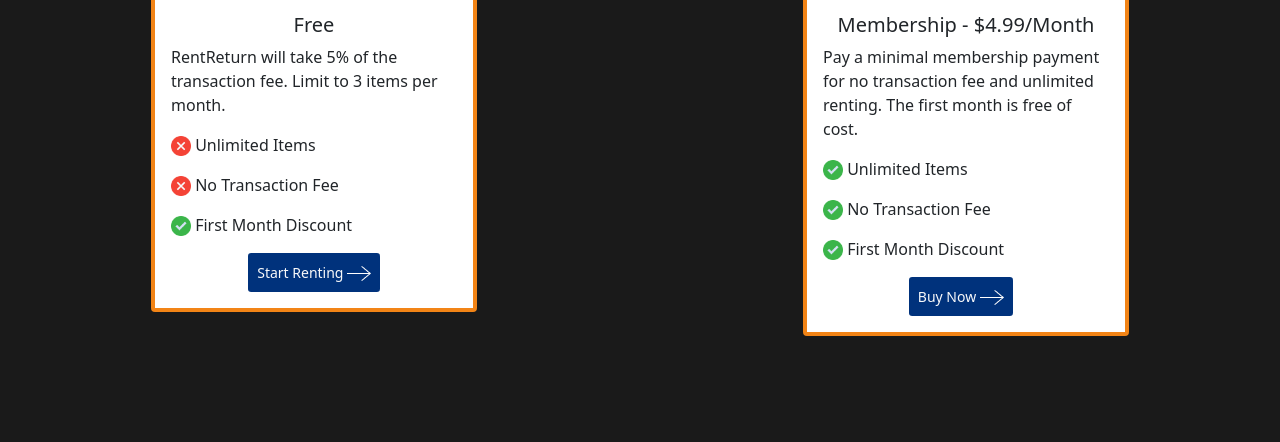
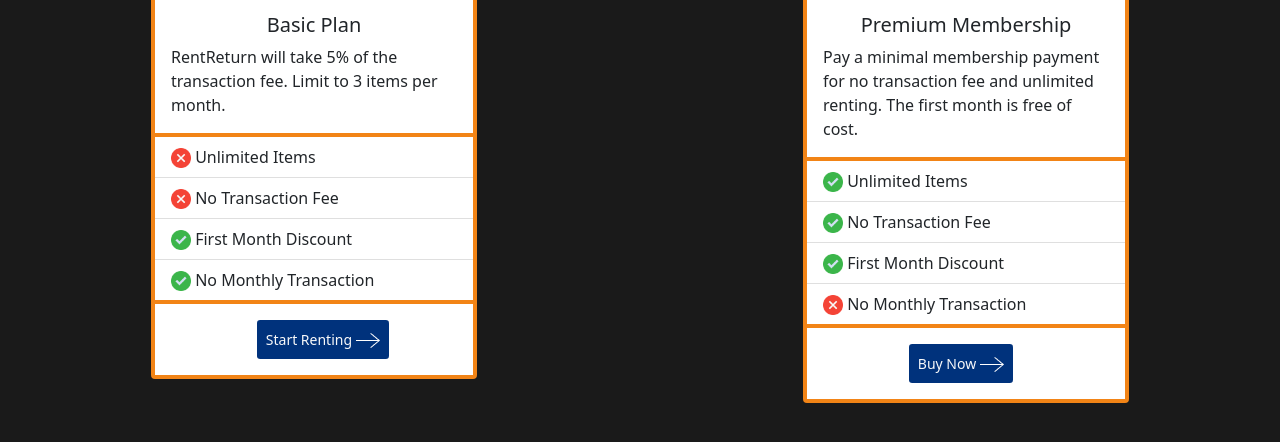
Before and after one commit to PranavK226/Rent_Return_App, a plain HTML site: page PricingPage.html in a window 1280 px wide. Shown: the part 272-714 px from the top of the page. Drawn offline with nearby package versions, Linux system fonts and the light colour scheme.

Commit message:
Updated Pricing Page

```diff
--- a/PricingPage.html
+++ b/PricingPage.html
@@ -32,17 +32,26 @@
                     <img src="./HomePageImages/Logo.png" class="card-img-top" alt="Logo"
                         style="max-width: 50%; height: auto; margin-left: auto; margin-right: auto;" />
                     <div class="card-body">
-                        <h5 class="card-title text-center">Free</h5>
-                        <p class="card-text">RentReturn will take 5% of the transaction fee. Limit to 3 items per
-                            month.</p>
-                        <p><img src="./HomePageImages/remove.png" style="max-width: 20px; max-height: 20px;"> Unlimited
-                            Items</p>
-                        <p><img src="./HomePageImages/remove.png" style="max-width: 20px; max-height: 20px;"> No
-                            Transaction Fee</p>
-                        <p><img src="./HomePageImages/check.png" style="max-width: 20px; max-height: 20px;"> First Month
-                            Discount</p>
+                        <h5 class="card-title text-center">Basic Plan</h5>
+                        <p class="card-text">RentReturn will take 5% of the transaction fee. Limit to 3 items per month.
+                        </p>
+                    </div>
+                    <ul class="list-group list-group-flush">
+                        <li class="list-group-item"><img src="./HomePageImages/remove.png"
+                                style="max-width: 20px; max-height: 20px;"> Unlimited
+                            Items</li>
+                        <li class="list-group-item"><img src="./HomePageImages/remove.png"
+                                style="max-width: 20px; max-height: 20px;"> No
+                            Transaction Fee</li>
+                        <li class="list-group-item"><img src="./HomePageImages/check.png"
+                                style="max-width: 20px; max-height: 20px;"> First Month
+                            Discount</li>
+                        <li class="list-group-item"><img src="./HomePageImages/check.png"
+                                style="max-width: 20px; max-height: 20px;"> No Monthly Transaction</li>
+                    </ul>
+                    <div class="card-body">
+                        <div class="container2">
 
-                        <div class="container2" style="margin-left:27%;">
                             <a class="btn btn-sm p-2 text-light" style="background-color: #00327C;"
                                 href="./BrowsePage.html">Start Renting <img src="./HomePageImages/Vector.png"></a>
                         </div>
@@ -57,16 +66,24 @@
                     <img src="./HomePageImages/Logo.png" class="card-img-top" alt="Logo"
                         style="max-width: 50%; height: auto; margin-left: auto; margin-right: auto;" />
                     <div class="card-body">
-                        <h5 class="card-title text-center">Membership - $4.99/Month</h5>
+                        <h5 class="card-title text-center">Premium Membership</h5>
                         <p class="card-text">Pay a minimal membership payment for no transaction fee and unlimited
                             renting. The first month is free of cost. </p>
-                        <p><img src="./HomePageImages/check.png" style="max-width: 20px; max-height: 20px;"> Unlimited
-                            Items</p>
-                        <p><img src="./HomePageImages/check.png" style="max-width: 20px; max-height: 20px;"> No
-                            Transaction Fee</p>
-                        <p><img src="./HomePageImages/check.png" style="max-width: 20px; max-height: 20px;"> First Month
-                            Discount</p>
-
+                    </div>
+                    <ul class="list-group list-group-flush">
+                        <li class="list-group-item"><img src="./HomePageImages/check.png"
+                                style="max-width: 20px; max-height: 20px;"> Unlimited
+                            Items</li>
+                        <li class="list-group-item"><img src="./HomePageImages/check.png"
+                                style="max-width: 20px; max-height: 20px;"> No
+                            Transaction Fee</li>
+                        <li class="list-group-item"><img src="./HomePageImages/check.png"
+                                style="max-width: 20px; max-height: 20px;"> First Month
+                            Discount</li>
+                        <li class="list-group-item"><img src="./HomePageImages/remove.png"
+                                style="max-width: 20px; max-height: 20px;"> No Monthly Transaction</li>
+                    </ul>
+                    <div class="card-body">
                         <div class="container2">
 
                             <a class="btn btn-sm p-2 text-light" style="background-color: #00327C;"
```
Also changed, not shown: BrowsePage.html (+2 -1 lines), BrowsePageStyles.css (+8 -0 lines), LoginRegisterPage.html (+2 -4 lines), HomePageImages/loupe 1.png (added).
